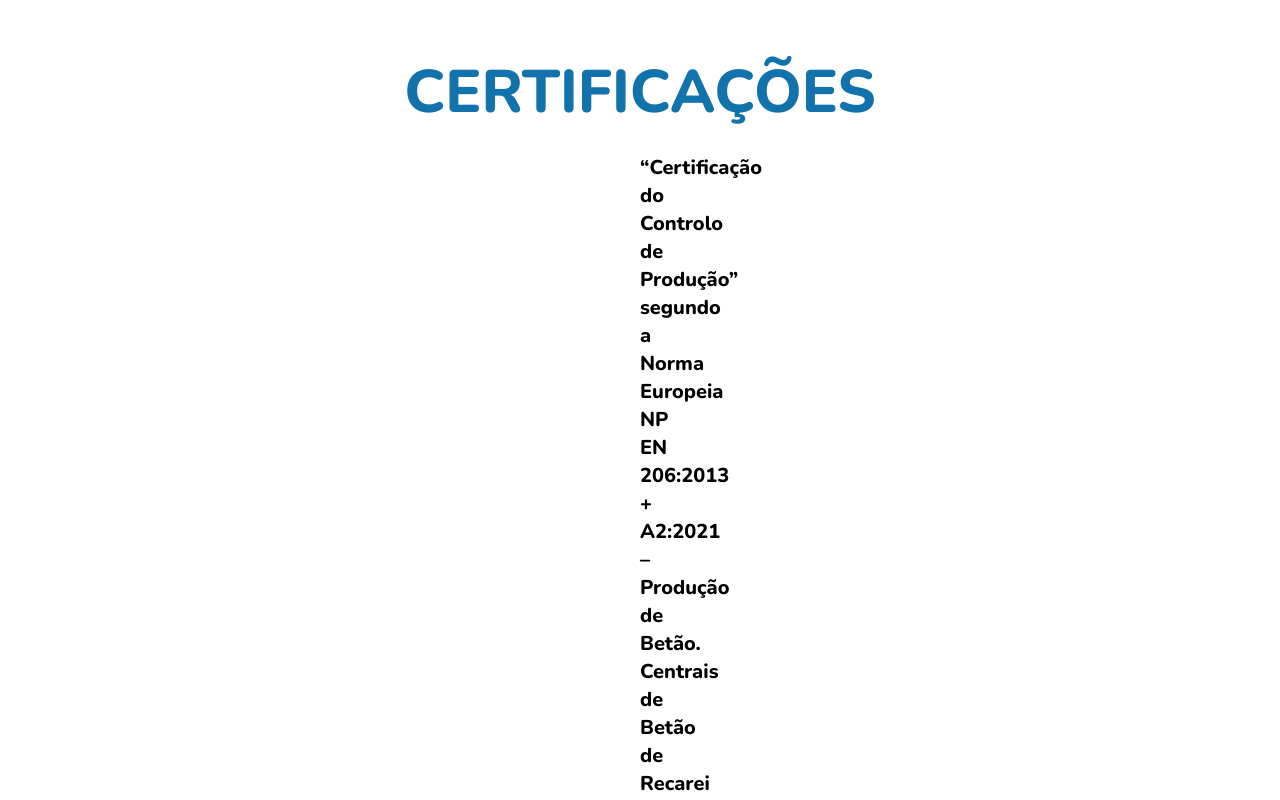
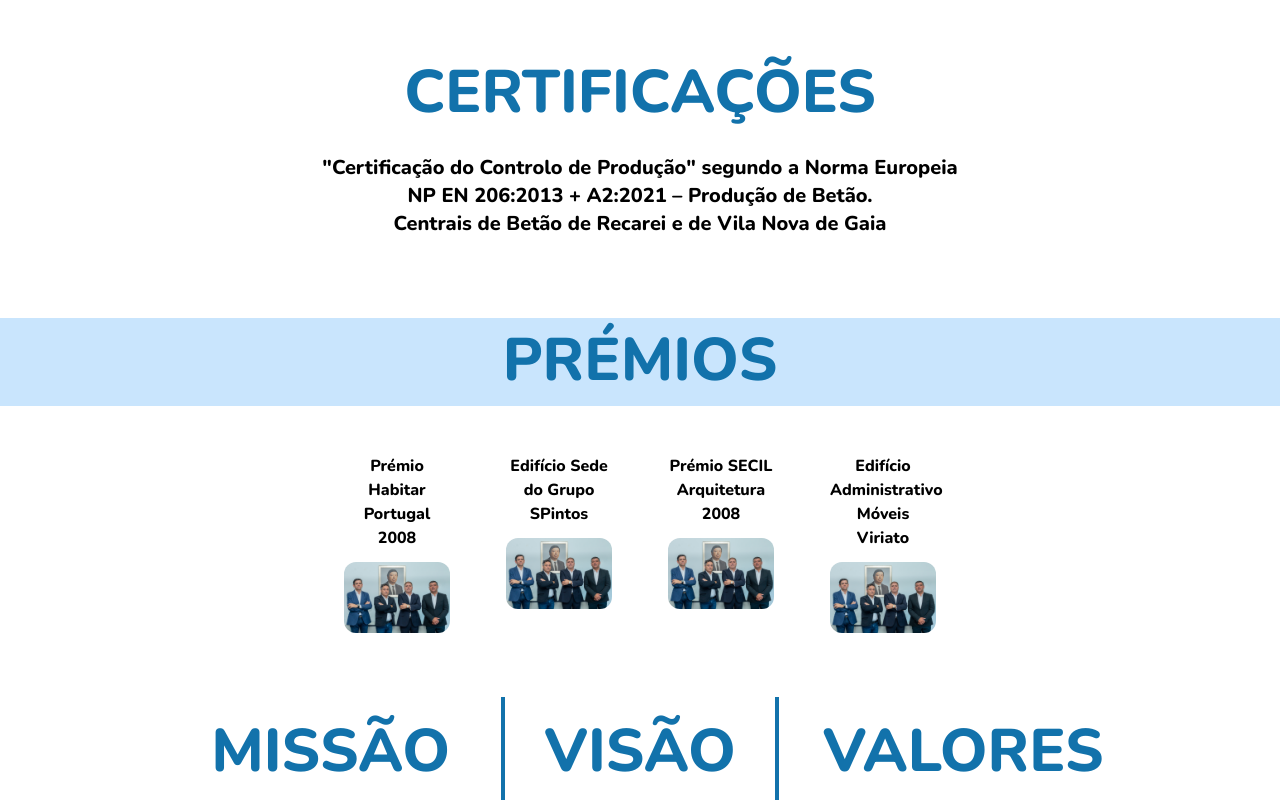
Before and after one commit to Fran-Lopez-Laperal/proyectPintos, a React (Vite) app in the folder WEB/: page /planejar-e-construir in a window 1280 px wide. Shown: the part 2280-3080 px from the top of the page. Built offline with nearby package versions, Linux system fonts and the light colour scheme; no server answers.

Commit message:
fix errors

```diff
--- a/WEB/src/pages/PlanAndbuild.jsx
+++ b/WEB/src/pages/PlanAndbuild.jsx
@@ -1,7 +1,7 @@
 import { HeaderPages } from '../components/HeaderPages';
-import planearHeader from '../assets/headers/historyHeader.jpeg';
 import { Award } from '../components/Award';
 import { Sections } from '../components/Sections';
+import planearHeader from '../assets/headers/historyHeader.jpeg';
 
 const PlanAndbuildSections = ({ title, text, styles }) => {
   return (
@@ -51,13 +51,17 @@ export function PlanAndbuild() {
 
         <Sections
           title="certificações"
-          text="“Certificação do Controlo de Produção” segundo a Norma Europeia NP EN 206:2013 + A2:2021 – Produção de Betão. Centrais de Betão
-          de Recarei e de Vila Nova de Gaia"
-          textStyles="lg:px-80"
+          text={
+            <>
+              "Certificação do Controlo de Produção" segundo a Norma Europeia NP EN 206:2013 + A2:2021 – Produção de Betão.
+              <br />
+              Centrais de Betão de Recarei e de Vila Nova de Gaia
+            </>
+          }
         />
 
         <section className="flex flex-col gap-4 font-extrabold bg-corporative-color3">
-          <h2 className="mx-3 pt-3 text-center text-3xl uppercase text-corporative-color2 border-b-2 border-corporative-color2 lg:text-6xl lg:py-4 lg:mx-[800px]">
+          <h2 className="mx-3 pt-3 text-center text-3xl uppercase text-corporative-color2 border-b-2 border-corporative-color2 lg:border-none lg:text-6xl">
             prémios
           </h2>
           <section className="flex flex-col gap-12 pt-4 bg-white lg:grid lg:grid-cols-4 lg:gap-2 lg:px-80 lg:pt-12">
```
